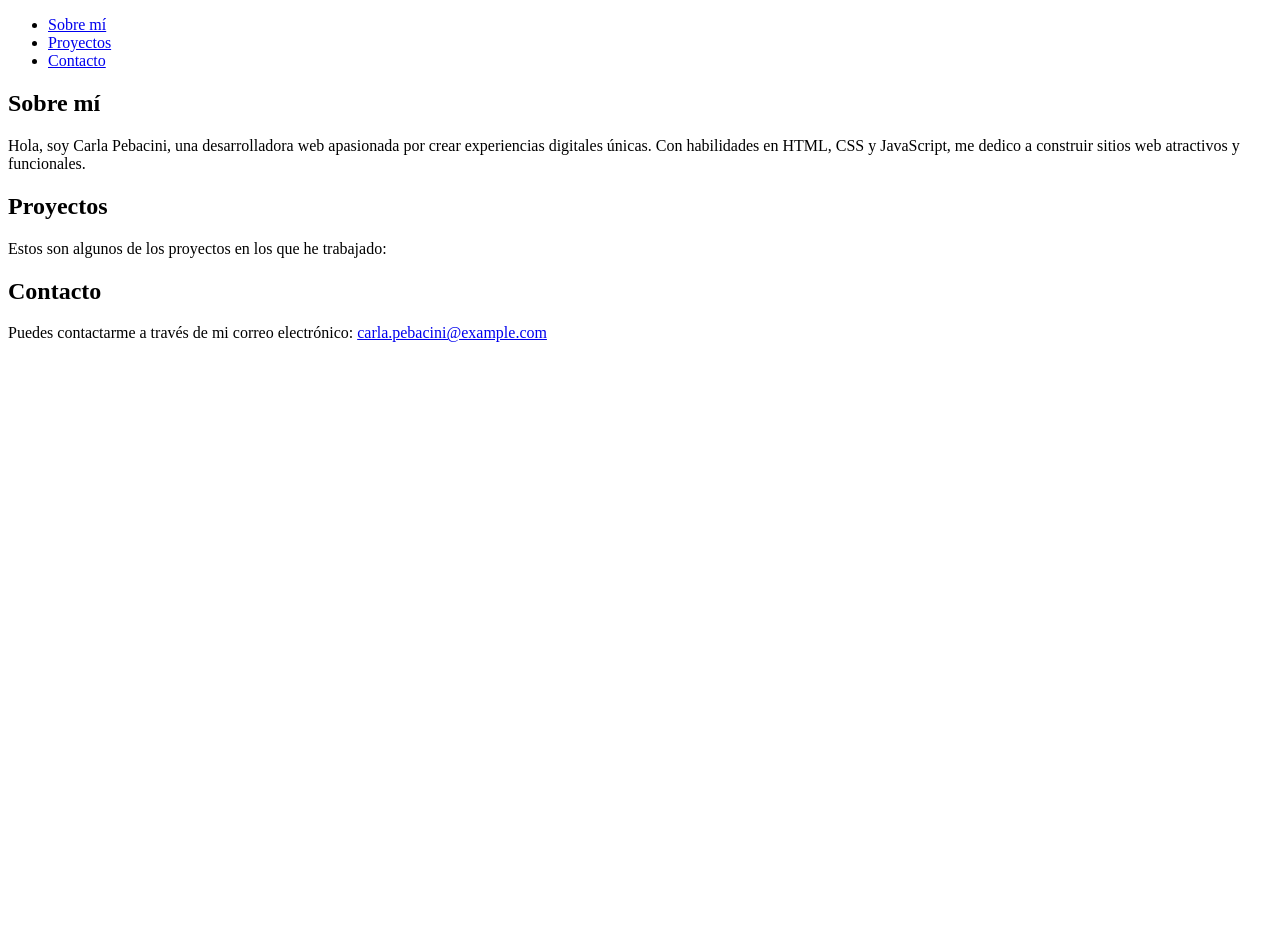
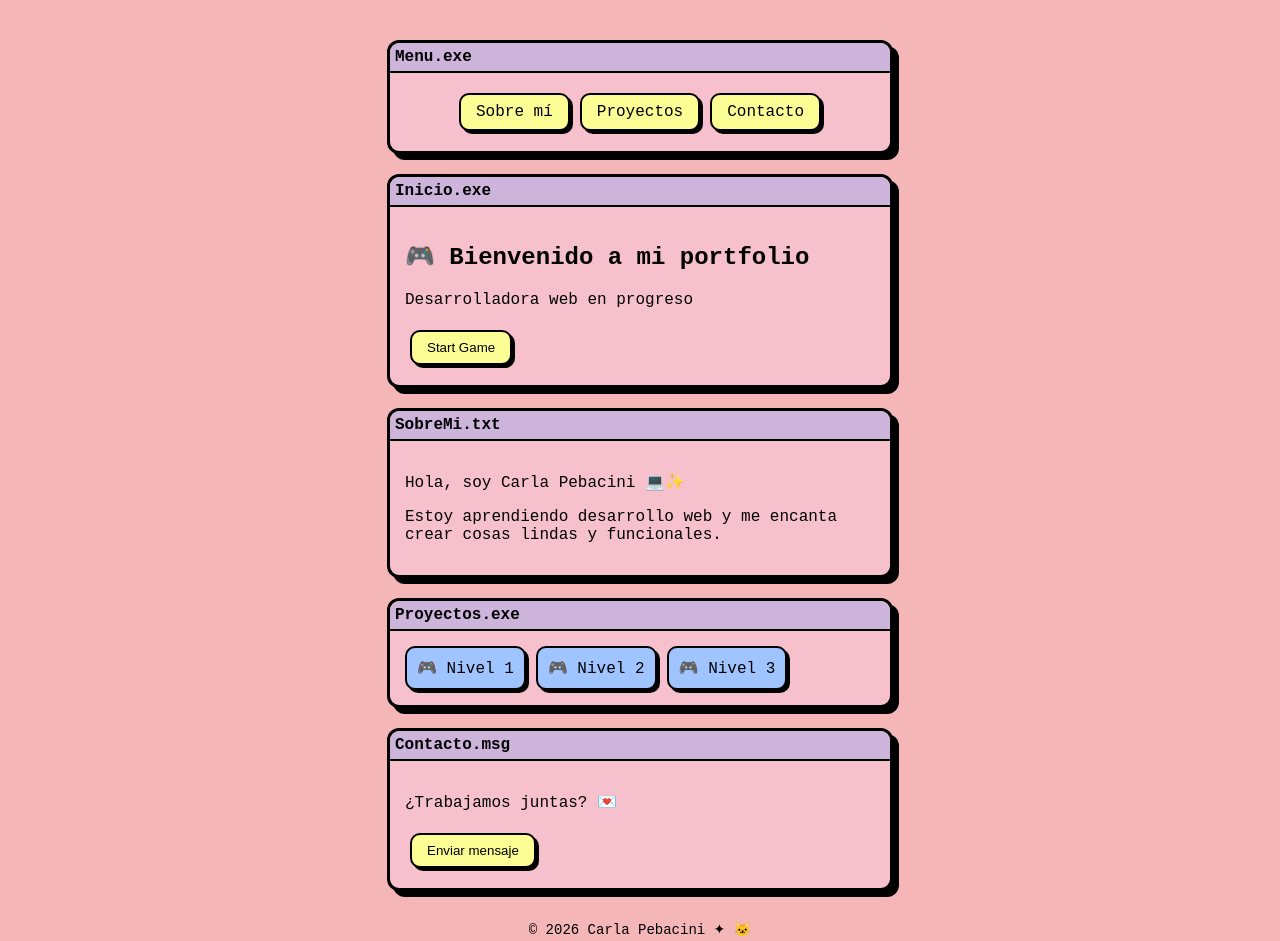
Before and after one commit to CarlaPebacini/CarlaCelestePebacini, a plain HTML site: page index.html in a window 1280 px wide. Before the commit the page ends 800 px from the top, so only its background shows below. Drawn offline with Linux system fonts and the light colour scheme.

Commit message:
index base con diseño retro

```diff
--- a/index.html
+++ b/index.html
@@ -2,40 +2,86 @@
 <html lang="es">
 <head>
   <meta charset="UTF-8">
-    <meta name="viewport" content="width=device-width, initial-scale=1.0">
+  <title>Carla Pebacini</title>
   <link rel="stylesheet" href="styles.css">
 
-    <title>Carla Pebacini</title>
 </head>
 
 <body>
-    <nav id="navbar">
-        <ul>
-            <li><a href="#about">Sobre mí</a></li>
-            <li><a href="#projects">Proyectos</a></li>
-            <li><a href="#contact">Contacto</a></li>
-        </ul>
+
+<!-- 🪟 NAV -->
+<nav class="window nav">
+  <div class="window-header">Menu.exe</div>
+  <div class="window-body nav-links">
+    <a href="#about" class="btn">Sobre mí</a>
+    <a href="#projects" class="btn">Proyectos</a>
+    <a href="#contact" class="btn">Contacto</a>
+  </div>
 </nav>
 
-    <section id="about">
-        <h1>Sobre mí</h1>
-        <p>Hola, soy Carla Pebacini, una desarrolladora web apasionada por crear experiencias digitales únicas. Con habilidades en HTML, CSS y JavaScript, me dedico a construir sitios web atractivos y funcionales.</p>
+<!-- 🎮 HERO -->
+<section class="window hero">
+  <div class="window-header">Inicio.exe</div>
+  <div class="window-body">
+    <h1>🎮 Bienvenido a mi portfolio</h1>
+    <p>Desarrolladora web en progreso</p>
+    <button class="btn">Start Game</button>
+  </div>
 </section>
 
- <section id="projects">
-        <h1>Proyectos</h1>
-        <p>Estos son algunos de los proyectos en los que he trabajado:</p>
+<!-- 👩‍💻 ABOUT -->
+<section id="about" class="window">
+  <div class="window-header">SobreMi.txt</div>
+  <div class="window-body">
+    <p>Hola, soy Carla Pebacini 💻✨</p>
+    <p>Estoy aprendiendo desarrollo web y me encanta crear cosas lindas y funcionales.</p>
+  </div>
 </section>
 
-    <section id="contact">
-        <h1>Contacto</h1>
-        <p>Puedes contactarme a través de mi correo electrónico:
-            <a href="mailto:carla.pebacini@example.com">carla.pebacini@example.com</a>
-        </p>
+<!-- 🧩 PROYECTOS -->
+<section id="projects" class="window">
+  <div class="window-header">Proyectos.exe</div>
+  <div class="window-body projects">
+    <div class="card">🎮 Nivel 1</div>
+    <div class="card">🎮 Nivel 2</div>
+    <div class="card">🎮 Nivel 3</div>
+  </div>
 </section>
 
+<!-- 💌 CONTACTO -->
+<section id="contact" class="window">
+  <div class="window-header">Contacto.msg</div>
+  <div class="window-body">
+    <p>¿Trabajamos juntas? 💌</p>
+    <button class="btn">Enviar mensaje</button>
+  </div>
+</section>
+<section>
+    <button id="topBtn" class="btn-top">⬆ Volver arriba</button>
+
+</section>
+
+<!-- 🐱 FOOTER -->
+<footer class="footer">
+  <p>© 2026 Carla Pebacini ✦ 🐱</p>
+</footer>
+<script>
+  const btn = document.getElementById("topBtn");
+
+  window.onscroll = function() {
+    if (document.documentElement.scrollTop > 200) {
+      btn.style.display = "block";
+    } else {
+      btn.style.display = "none";
+    }
+  };
+
+  btn.onclick = function() {
+    window.scrollTo({
+      top: 0,
+      behavior: "smooth"
+    });
+  };
+</script>
 </body>
-
-
-
 </html>
--- a/styles.css
+++ b/styles.css
@@ -0,0 +1,109 @@
+
+body {
+  background: #f4b6b6;
+  font-family: 'Courier New', monospace;
+  margin: 0;
+  padding: 20px;
+}
+
+/* 🪟 ventanas */
+.window {
+  background: #f6c1cc;
+  border: 3px solid #000;
+  box-shadow: 6px 6px 0 #000;
+  margin: 20px auto;
+  max-width: 500px;
+}
+
+.window-header {
+  background: #cdb4db;
+  padding: 5px;
+  font-weight: bold;
+  border-bottom: 2px solid #000;
+}
+
+.window-body {
+  padding: 15px;
+}
+
+/* 🎮 botones */
+.btn {
+  display: inline-block;
+  background: #fdfd96;
+  border: 2px solid #000;
+  padding: 8px 15px;
+  text-decoration: none;
+  color: #000;
+  cursor: pointer;
+  box-shadow: 3px 3px 0 #000;
+  margin: 5px;
+}
+
+.btn:hover {
+  transform: translate(2px, 2px);
+  box-shadow: none;
+}
+
+/* 📌 nav */
+.nav-links {
+  display: flex;
+  justify-content: center;
+}
+
+/* 🧩 proyectos */
+.projects {
+  display: flex;
+  gap: 10px;
+  flex-wrap: wrap;
+}
+
+.card {
+  background: #a0c4ff;
+  border: 2px solid #000;
+  padding: 10px;
+  box-shadow: 3px 3px 0 #000;
+}
+
+/* 🐱 footer */
+.footer {
+  text-align: center;
+  margin-top: 30px;
+  font-size: 14px;
+}
+
+.btn-top {
+  position: fixed;
+  bottom: 20px;
+  right: 20px;
+
+  background: #fdfd96;
+  border: 2px solid #000;
+  padding: 10px 15px;
+  font-family: 'Courier New', monospace;
+  cursor: pointer;
+
+  box-shadow: 3px 3px 0 #000;
+
+  display: none; /* oculto al inicio */
+}
+
+.btn-top:hover {
+  transform: translate(2px, 2px);
+  box-shadow: none;
+}
+
+.window {
+  border-radius: 12px;
+}
+
+.window-header {
+  border-radius: 10px 10px 0 0;
+}
+
+.btn {
+  border-radius: 10px;
+}
+
+.card {
+  border-radius: 10px;
+}
```
Lines whose indentation alone changed are shown as unchanged.
